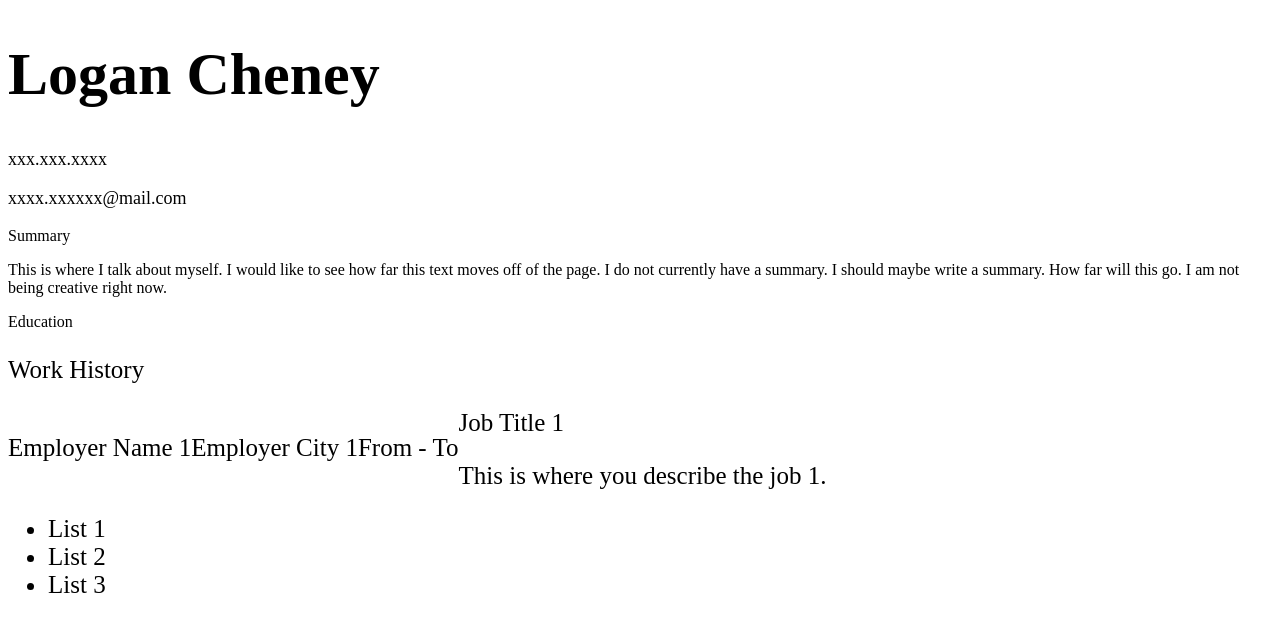
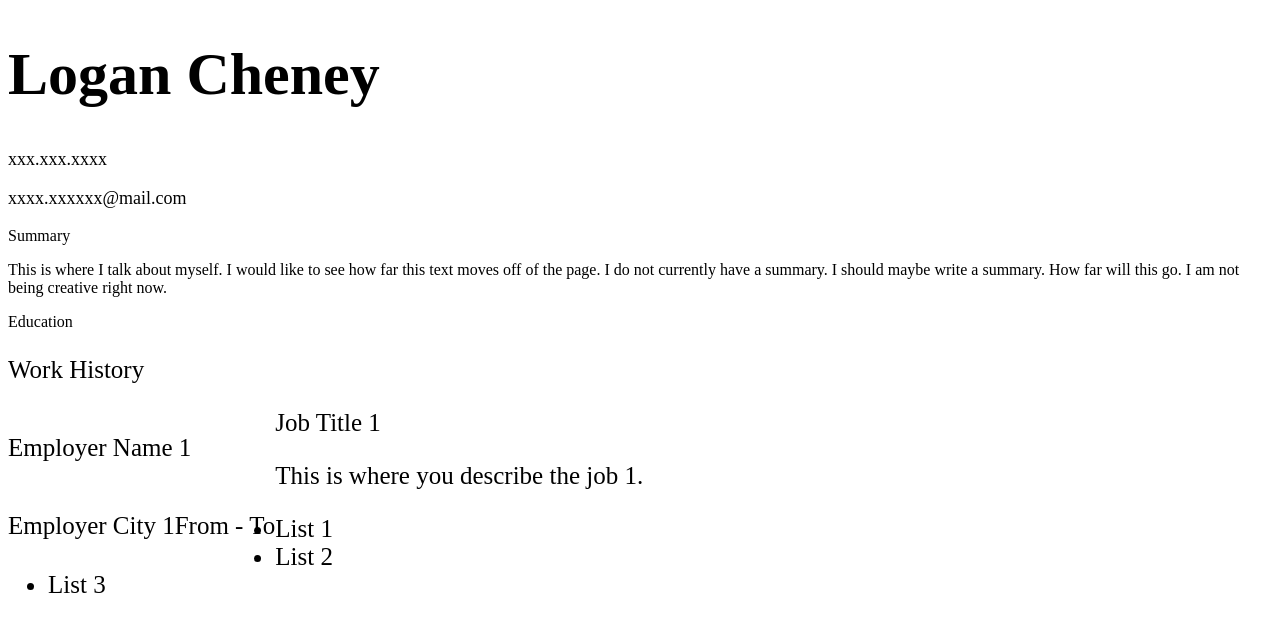
Before and after one commit to LoganCheney/LoganCheney.github.io, a plain HTML site: page index.html in a window 1280 px wide. Drawn offline with Linux system fonts and the light colour scheme.

Commit message:
Update style.css

```diff
--- a/style.css
+++ b/style.css
@@ -72,8 +72,7 @@ p{
   display: inline;
 }
 .employername{
-  float: left;
-  display: inline;
+
 }
 .historycontent{
 
```
